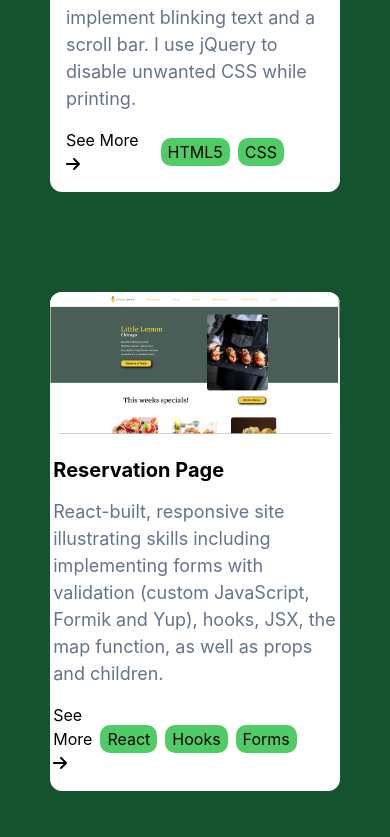
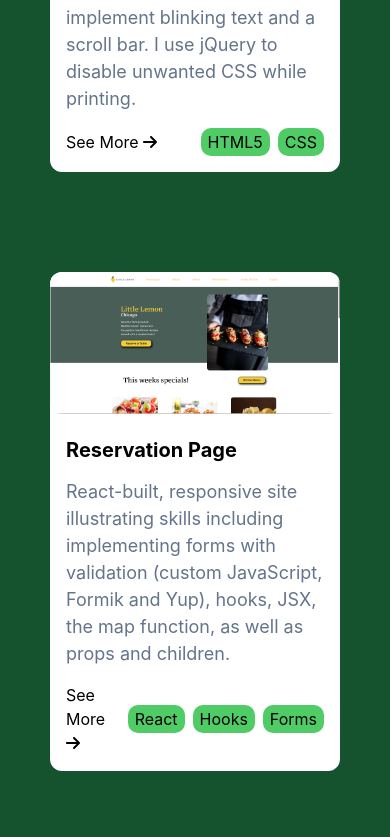
Before and after one commit to horoserp/React-Portfolio, a React (Create React App) app: page / in a window 390 px wide. Shown: the part 1507-2344 px from the top of the page. Built offline with nearby package versions, Linux system fonts and the light colour scheme.

Commit message:
Fix: Adjust padding on mobile view of cards.

```diff
--- a/src/components/Card.js
+++ b/src/components/Card.js
@@ -26,7 +26,7 @@ const Card = ({ title, description, imageSrc, url, tags }) => {
           alignItems="center"
           w={"100%"}
           justifyContent="space-between"
-          pr={10}
+          pr={[0, 0, 0, 0, 10]}
         >
           <a href={url} target="_blank" rel="noopener noreferrer">
             See More <FontAwesomeIcon icon={faArrowRight} size="1x" />
```
